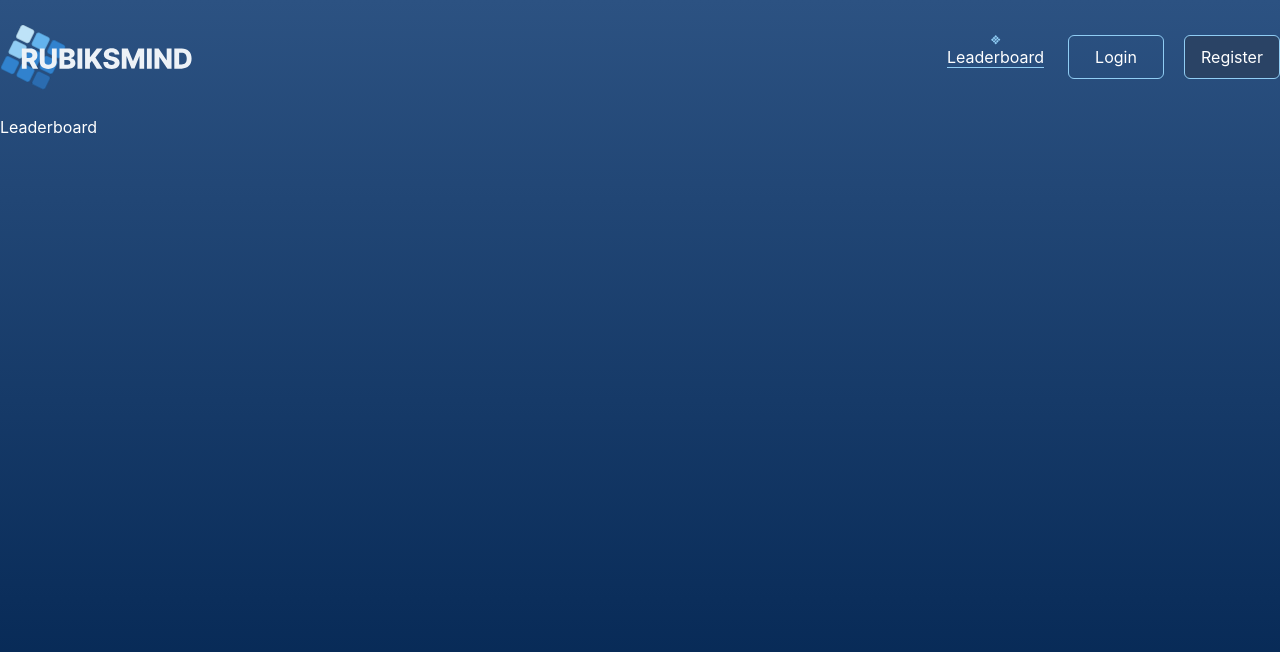
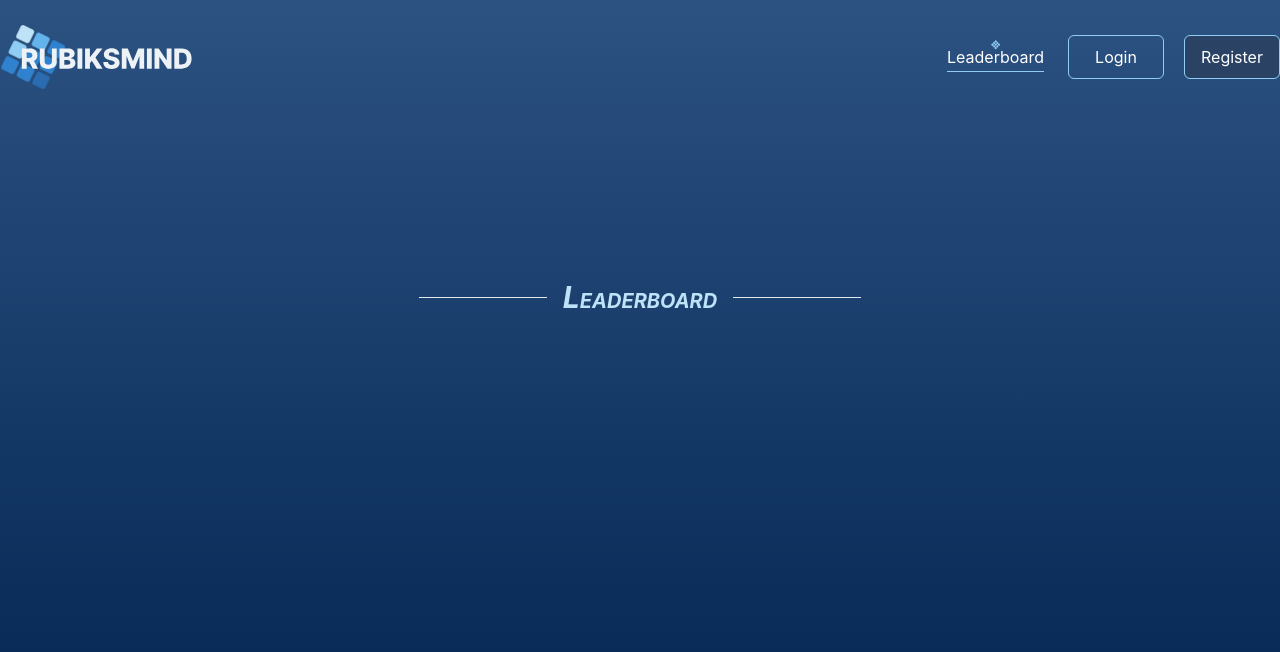
Before and after one commit to FIN-18-20/RubiksMind, a Vue app in the folder client/: page /leaderboard in a window 1280 px wide. Shown: the top 652 px of the page. Built offline with nearby package versions, Linux system fonts and the light colour scheme; a web font is replaced by a local one.

Commit message:
feat: now show title of Leaderboard

```diff
--- a/client/src/App.vue
+++ b/client/src/App.vue
@@ -7,7 +7,7 @@
           <img class="w-48" src="@/assets/img/logo.svg" alt="logo" />
         </router-link>
         <div class="leading-relaxed text-center">
-          <router-link :to="{ name: 'leaderboard'}" class="leaddddd relative text-white mr-6">Leaderboard</router-link>
+          <router-link :to="{ name: 'leaderboard'}" class="leaddddd relative text-white mr-6 -mt-2">Leaderboard</router-link>
           <router-link
             :to="{ name: 'login' }"
             class="inline-block w-24 py-2 border border-blue-300 rounded-md"
@@ -42,7 +42,7 @@ a.router-link-exact-active {
   /*color: #63b3ed;*/
 }
 .leaddddd.router-link-exact-active {
-  @apply border-b border-solid border-blue-300;
+  @apply border-b border-solid border-blue-300 pb-1;
 }
 
 .leaddddd.router-link-exact-active::after {
@@ -53,5 +53,6 @@ a.router-link-exact-active {
   height: 10px;
   left: 50%;
   transform: translateX(-50%);
+  top: -30%;
 }
 </style>
--- /dev/null
+++ b/client/src/components/Leaderboard/TitleAndCup.vue
@@ -0,0 +1,10 @@
+<template>
+  <div class="text-blue-200 font-bold italic flex items-center">
+    <hr class="w-32">
+    <div class="mx-4">
+      <span class="text-3xl">L</span>
+      <span class="text-xl uppercase">eaderBoard</span>
+    </div>
+    <hr class="w-32">
+  </div>
+</template>
--- a/client/src/views/Leaderboard.vue
+++ b/client/src/views/Leaderboard.vue
@@ -1,5 +1,14 @@
 <template>
-  <div>
-      <h1>Leaderboard</h1>
+  <div class="flex justify-center mt-40">
+    <TitleAndCup />
   </div>
 </template>
+
+<script>
+import TitleAndCup from '@/components/Leaderboard/TitleAndCup.vue'
+export default {
+  components: {
+    TitleAndCup
+  },
+}
+</script>
```
